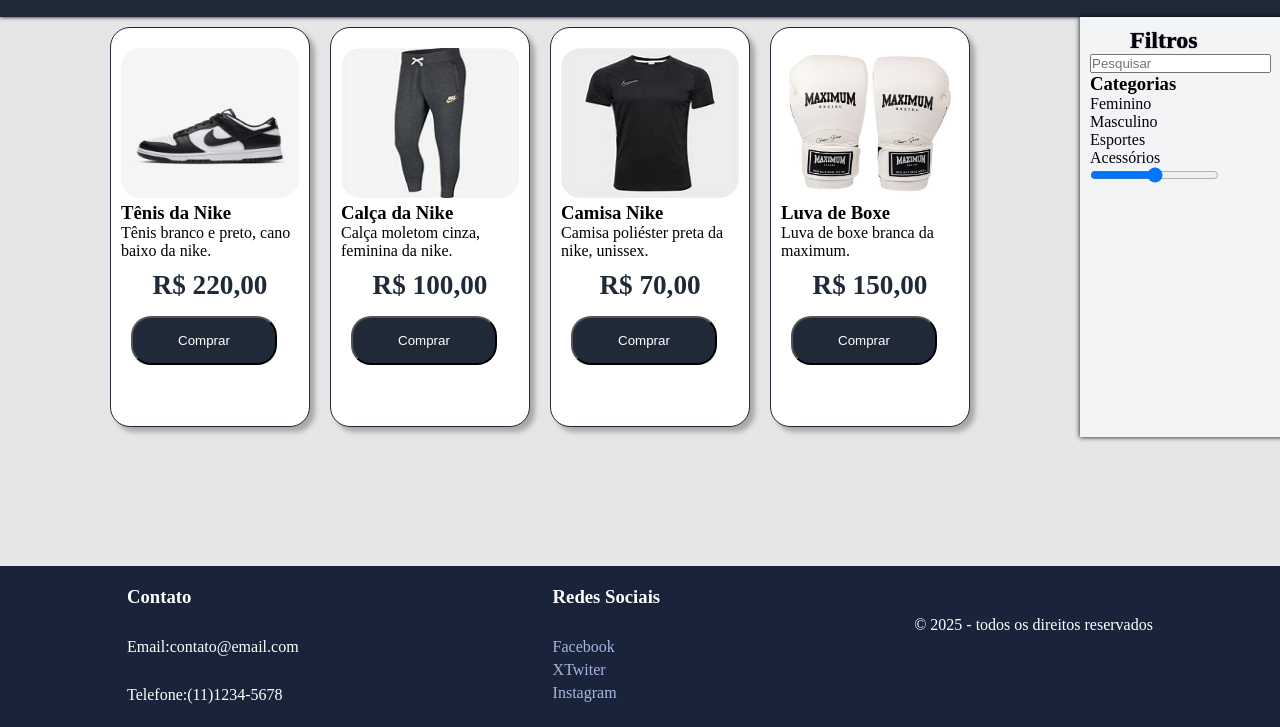
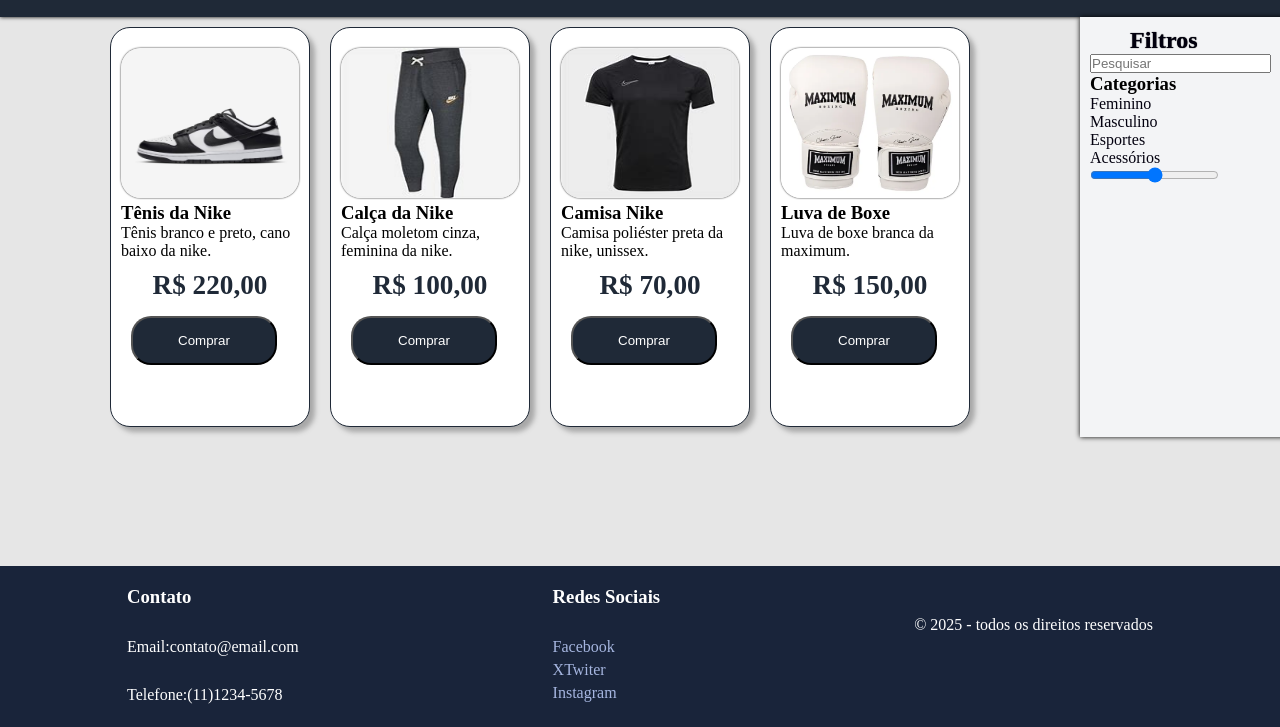
Before and after one commit to Rafael-NP/ProjetoB, a plain HTML site: page index.html in a window 1280 px wide. Shown: the part 73-800 px from the top of the page. Drawn offline with Linux system fonts and the light colour scheme; a web font is replaced by a local one.

Commit message:
Retocando imagens

```diff
--- a/src/css/estilo.css
+++ b/src/css/estilo.css
@@ -70,6 +70,7 @@ main{
     height: 150px;
     margin-top: 10px;
     border-radius: 20px;
+    box-shadow: 0 0 2px #000;
 }
 .preco{
     font-weight: 700;
```
